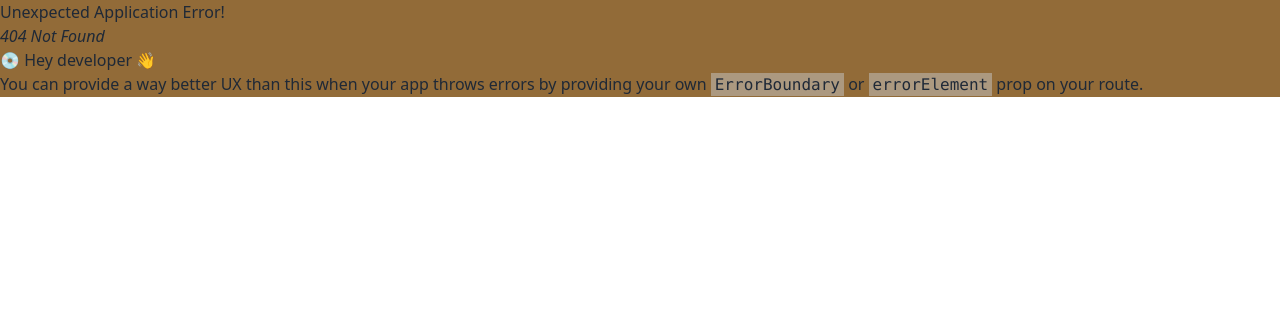
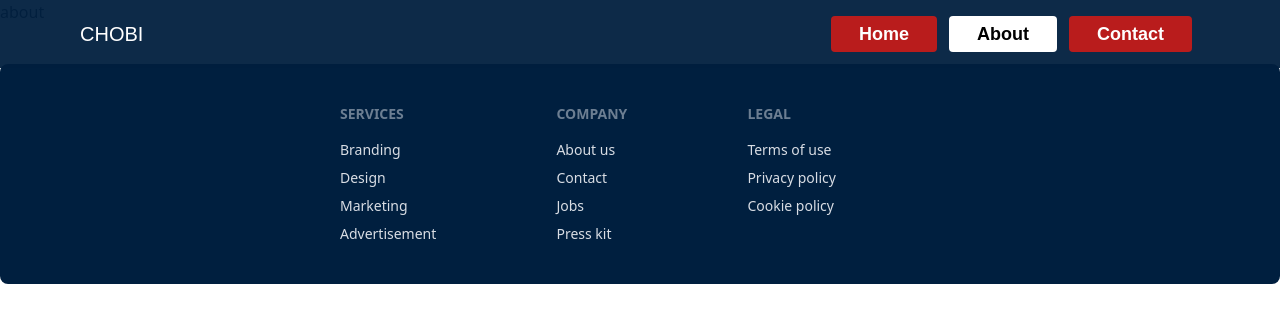
Before and after one commit to Digontha/movie-bd, a React (Vite) app: page /about in a window 1280 px wide. Before the commit this address had no page. Shown: the top 322 px of the page. Built offline with nearby package versions, Linux system fonts and the light colour scheme; a web font is replaced by a local one.

Commit message:
create more attractive navbar

```diff
--- a/index.html
+++ b/index.html
@@ -7,7 +7,7 @@
     <title>Vite + React</title>
   </head>
   <body>
-    <div class="bg-[#926B38]" id="root"></div>
+    <div class="bg-[#fff]" id="root"></div>
     <script type="module" src="/src/main.jsx"></script>
   </body>
 </html>
--- /dev/null
+++ b/src/Components/Pages/About/About.jsx
@@ -0,0 +1,11 @@
+import React from 'react';
+
+const About = () => {
+    return (
+        <div>
+            about
+        </div>
+    );
+};
+
+export default About;
--- /dev/null
+++ b/src/Components/Pages/Contact/Contact.jsx
@@ -0,0 +1,11 @@
+import React from 'react';
+
+const Contact = () => {
+    return (
+        <div>
+            contact
+        </div>
+    );
+};
+
+export default Contact;
--- a/src/Components/Share/Banner.jsx
+++ b/src/Components/Share/Banner.jsx
@@ -4,11 +4,11 @@ const Banner = () => {
     return (
 
 
-        <div className="hero min-h-[80vh] font-custom rounded-xl" style={{ backgroundImage: 'url(https://th.bing.com/th/id/R.5b01f7e54b5f8741dbdb33dbb31a66b5?rik=aNd6Wy8mJc%2fP8Q&pid=ImgRaw&r=0)' }}>
+        <div className="hero min-h-[80vh] font-custom rounded-xl" style={{ backgroundImage: 'url(https://fandomwire.com/wp-content/uploads/2018/08/Movies-background.png)' }}>
             <div className="hero-overlay bg-opacity-40 rounded-xl"></div>
             <div className="">
                 <div className="space-y-10">
-                    <h1 className="mb-5 text-5xl text-yellow-100 font-extrabold">Journey into Cinematic Worlds <br /> Trailers That Speak Louder</h1>
+
                     <p className="mb-5 text-xl text-white font-bold">Free Feel To Enjoy Our Website.....</p>
                    <div className="">
                    <button className="btn btn-outline text-white">Get Started</button>
--- a/src/Components/Share/Category.jsx
+++ b/src/Components/Share/Category.jsx
@@ -20,7 +20,7 @@ const Category = () => {
 
         <>
 
-            <div className="grid grid-cols-2 md:grid-cols-4 lg:grid-cols-5 lg:gap-10 gap-2 lg:px-[2%] my-5">
+            <div className="grid grid-cols-2 md:grid-cols-4 lg:grid-cols-8 lg:gap-10 gap-2 lg:px-[2%] my-5">
                 {
                     movies?.map(movie => <MovieCard key={movie?.id} movie={movie}></MovieCard>)
                 }
--- a/src/Components/Share/Footer.jsx
+++ b/src/Components/Share/Footer.jsx
@@ -2,7 +2,7 @@
 
 const Footer = () => {
     return (
-        <footer className=" rounded-lg p-10 bg-neutral text-neutral-content mt-10">
+        <footer className=" rounded-lg p-10 bg-[#001F3F] text-neutral-content mt-10">
             <div className='footer w-[50%] mx-auto'>
                 <nav>
                     <header className="footer-title">Services</header>
--- a/src/Components/Share/MovieCard.jsx
+++ b/src/Components/Share/MovieCard.jsx
@@ -6,13 +6,13 @@ const MovieCard = ({ movie }) => {
         <>
 
 
-            <div className=" bg-[#9d723d] text-white border lg:h-[650px] border-black rounded-lg shadow dark:bg-gray-800 dark:border-gray-700">
+            <div className=" bg-[#8B0B0B] text-white border lg:h-[350px] border-white rounded-lg shadow dark:bg-gray-800 dark:border-gray-700">
                 <a href="#">
                     <img className="rounded-t-lg" src={`https://image.tmdb.org/t/p/w500${poster_path}`} alt="" />
                 </a>
                 <div className="p-5 flex flex-col lg:flex-row justify-between h-[100px]">
 
-                    <div className="w-[200px]">
+                    <div className="w-[100px]">
                         <h5 className="mb-2 lg:text-xl text-xs font-bold tracking-tight   truncate">
                             {title.slice(0, 40)}
                         </h5>
--- a/src/Components/Share/Navbar.jsx
+++ b/src/Components/Share/Navbar.jsx
@@ -1,18 +1,28 @@
-import { Link } from "react-router-dom";
+import { NavLink } from "react-router-dom";
 
 
 const Navbar = () => {
 
     const navLinks = <>
-        <Link to="/"><li><a>Home</a></li></Link>
-        <Link><li><a>About</a></li></Link>
-        <Link><li><a>Contact</a></li></Link>
+        <NavLink to="/" className={({ isActive, isPending }) =>
+            isPending ? "" : isActive ? "bg-white px-3  rounded text-black" : "bg-red-700 px-3  rounded"
+        }><li><p>Home</p></li></NavLink>
+
+        <NavLink to="/about" className={({ isActive, isPending }) =>
+            isPending ? "" : isActive ? "bg-white px-3  rounded text-black" : "bg-red-700 px-3  rounded"
+        }><li><p>About</p></li></NavLink>
+
+        <NavLink to="/contact" className={({ isActive, isPending }) =>
+            isPending ? "" : isActive ? "bg-white px-3  rounded text-black" : "bg-red-700 px-3  rounded"
+        }><li><p>Contact</p></li></NavLink>
+
+
     </>
 
 
     return (
 
-        <div className="navbar fixed z-10 bg-[#d2b48c] lg:px-28  font-custom">
+        <div className="navbar text-white bg-opacity-95 fixed z-10 bg-[#001F3F] lg:px-20  font-monster">
             <div className="navbar-start">
                 <div className="dropdown">
                     <label tabIndex={0} className="btn btn-ghost lg:hidden">
@@ -22,37 +32,16 @@ const Navbar = () => {
                         {navLinks}
                     </ul>
                 </div>
-
+                <div>
+                    <p className="text-xl">CHOBI</p>
+                </div>
             </div>
-            <div className="navbar-center hidden lg:flex">
-                <ul className="menu menu-horizontal px-1 text-xl">
+            <div className="navbar-end hidden lg:flex ">
+                <ul className="menu menu-horizontal text-[18px] font-semibold gap-3">
                     {navLinks}
                 </ul>
             </div>
-            <div className="navbar-end ">
-                <div className="flex gap-2">
-                    <div className="form-control">
-                        <input type="text" placeholder="Search" className="input input-bordered w-24 md:w-auto" />
-                    </div>
-                    <div className="dropdown dropdown-end">
-                        <label tabIndex={0} className="btn btn-ghost btn-circle avatar">
-                            <div className="w-10 rounded-full">
-                                <img src="/images/stock/photo-1534528741775-53994a69daeb.jpg" />
-                            </div>
-                        </label>
-                        <ul tabIndex={0} className="mt-3 z-[1] p-2 shadow menu menu-sm dropdown-content bg-base-100 rounded-box w-52">
-                            <li>
-                                <a className="justify-between">
-                                    Profile
-                                    <span className="badge">New</span>
-                                </a>
-                            </li>
-                            <li><a>Settings</a></li>
-                            <li><a>Logout</a></li>
-                        </ul>
-                    </div>
-                </div>
-            </div>
+
         </div>
     );
 };
--- a/tailwind.config.js
+++ b/tailwind.config.js
@@ -8,6 +8,7 @@ export default {
     extend: {
       fontFamily: {
         custom: ['Agbalumo', 'sans-serif'],
+        monster:['Montserrat', 'sans-serif'],
       },
     },
     daisyui: {
```
Also changed, not shown: src/Router/Route.jsx (+11 -1 lines).
